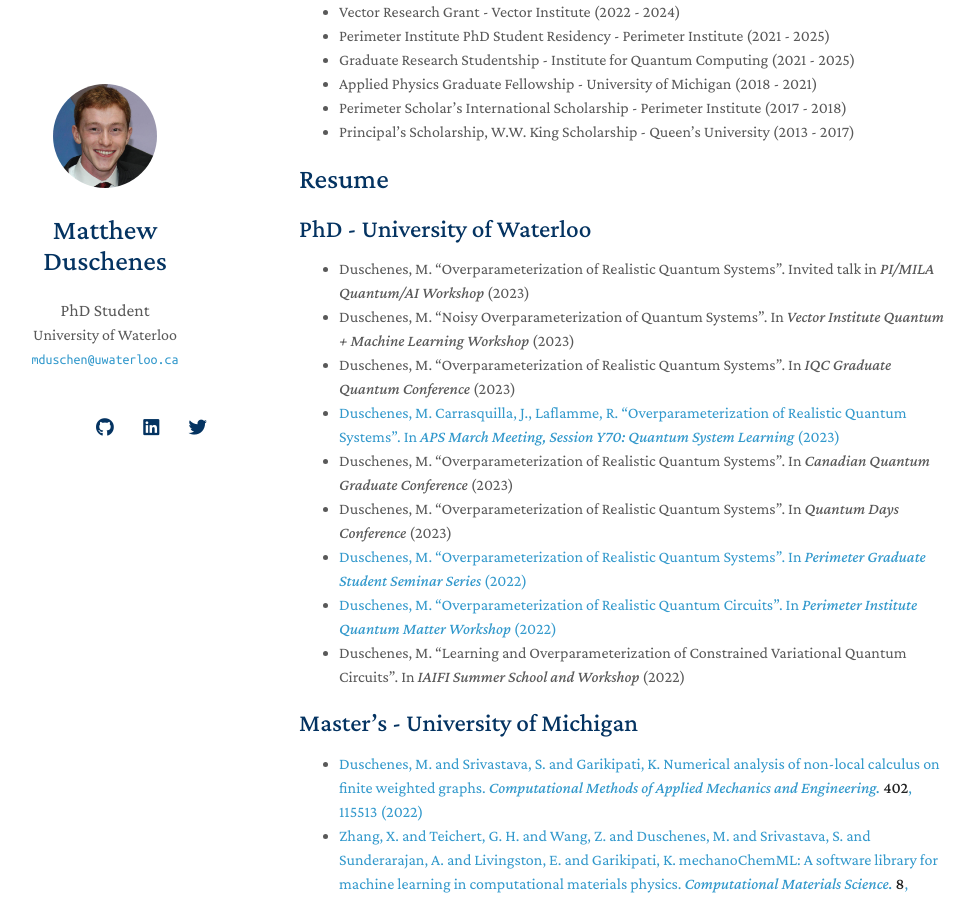
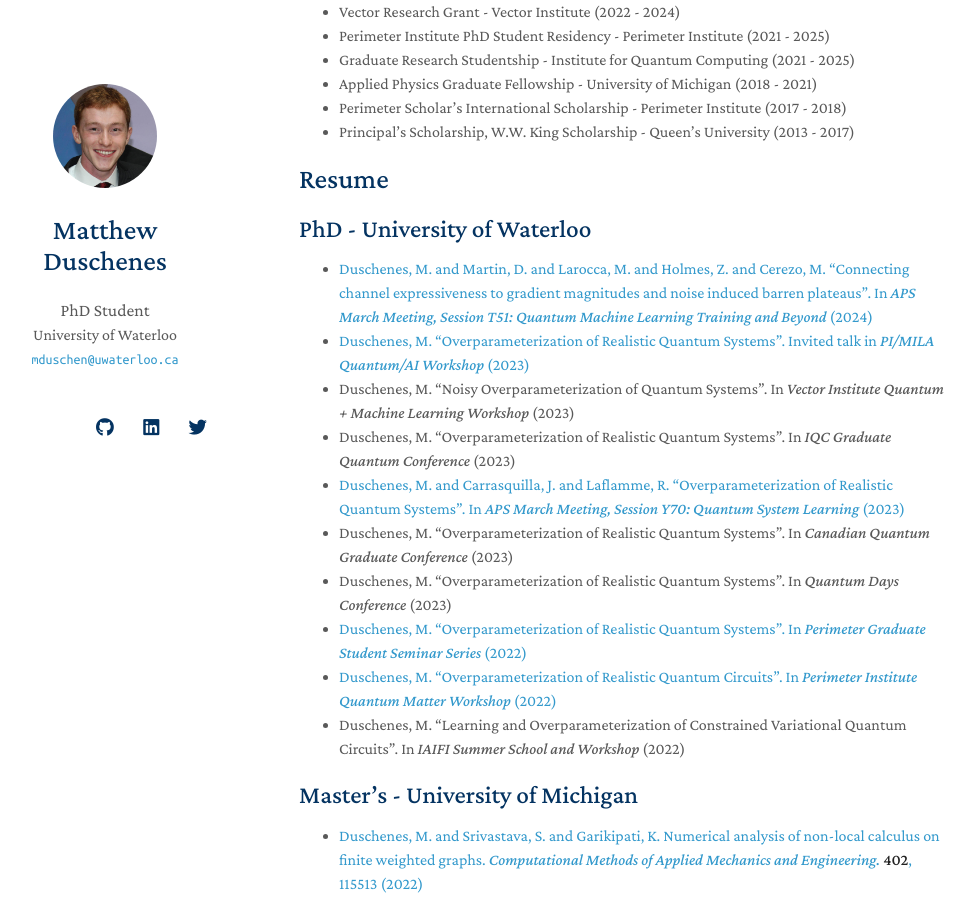
Before and after one commit to mduschenes/mduschenes.github.io, a Jekyll site: the page built from index.md, in a window 1280 px wide and 900 px high, scrolled down 1903 px. Shown: the whole window, without its empty margins (171-1145 px from the left). Built offline with Jekyll 4.4.1, drawn with Linux system fonts in a browser that asks for light colours; nearby versions of some CDN libraries; a style sheet for code colours, icons or effects is not loaded; some of the changed text lies outside the part shown.

Commit message:
new files

```diff
--- a/Gemfile
+++ b/Gemfile
@@ -22,3 +22,5 @@
 gem "csv"
 
 gem 'faraday-retry', '~> 2.2', '>= 2.0.0'
+
+gem 'thin'
--- a/_data/publications.md
+++ b/_data/publications.md
@@ -32,6 +32,9 @@
       {% if link.code %}
       <a href="{{ link.code }}" class="btn btn-sm z-depth-0" role="button" target="_blank" style="font-size:12px;">Code</a>
       {% endif %}
+      {% if link.talk %}
+      <a href="{{ link.talk }}" class="btn btn-sm z-depth-0" role="button" target="_blank" style="font-size:12px;">Talk</a>
+      {% endif %}
       {% if link.page %}
       <a href="{{ link.page }}" class="btn btn-sm z-depth-0" role="button" target="_blank" style="font-size:12px;">Project Page</a>
       {% endif %}
--- a/_data/publications.yml
+++ b/_data/publications.yml
@@ -7,9 +7,10 @@
     doi: https://arxiv.org/abs/2401.05500
     pdf: https://arxiv.org/pdf/2401.05500.pdf
     code: https://github.com/mduschenes/simulation
+    talk: ./assets/data/publications/phd_overparameterization_talk.pdf
     bibtex: ./assets/data/bib/phd_overparameteriztion.txt
     image: ./assets/data/publications/phd_overparameterization.svg
-    notes: Submission to PRX Quantum
+    notes: Submission to PRA
 
   - title: Channel expressivity measures and their operational meaning
     authors: <strong>M. Duschenes</strong>, D. Martin, M. Larocca, Z. Holmes, and M. Cerezo
@@ -18,6 +19,7 @@
     doi:
     pdf:
     code:
+    talk: ./assets/data/publications/phd_expressivity_talk.pdf
     bibtex: ./assets/data/bib/phd_expressivity.txt
     image: ./assets/data/publications/phd_expressivity.svg
     notes: Submission to PRX Quantum
@@ -29,6 +31,7 @@
     doi: https://doi.org/10.1016/j.cma.2022.115513
     pdf: https://arxiv.org/pdf/2205.02206.pdf
     code: https://github.com/sidsriva/graph_calculus
+    talk: ./assets/data/publications/masters_nonlocal_calculus_talk.pdf
     bibtex: ./assets/data/bib/masters_nonlocal_calculus.txt
     image: ./assets/data/publications/masters_nonlocal_calculus.png
 
@@ -38,5 +41,6 @@
     journal: Perimeter Scholar's International Master's Thesis (2018)
     pdf: ./assets/data/publications/masters_psi.pdf
     code: https://github.com/mduschenes/tSNE_Potts
+    talk: ./assets/data/publications/masters_psi_talk.pdf
     bibtex: ./assets/data/bib/masters_psi.txt
     image: ./assets/data/publications/masters_psi.png
--- a/_data/resume.md
+++ b/_data/resume.md
@@ -1,10 +1,11 @@
 # Resume
 
 ## PhD - University of Waterloo
-- Duschenes, M. "Overparameterization of Realistic Quantum Systems". Invited talk in *PI/MILA Quantum/AI Workshop* (2023)
+- [Duschenes, M. and Martin, D. and Larocca, M. and Holmes, Z. and Cerezo, M. "Connecting channel expressiveness to gradient magnitudes and noise induced barren plateaus". In *APS March Meeting, Session T51: Quantum Machine Learning Training and Beyond* (2024)](https://meetings.aps.org/Meeting/MAR24/Session/T51.2)
+- [Duschenes, M. "Overparameterization of Realistic Quantum Systems". Invited talk in *PI/MILA Quantum/AI Workshop* (2023)](assets/data/resume/phd_overparameterization_talk_mila.pdf)
 - Duschenes, M. "Noisy Overparameterization of Quantum Systems". In *Vector Institute Quantum + Machine Learning Workshop* (2023)
 - Duschenes, M. "Overparameterization of Realistic Quantum Systems". In *IQC Graduate Quantum Conference* (2023)
-- [Duschenes, M. Carrasquilla, J., Laflamme, R. "Overparameterization of Realistic Quantum Systems". In *APS March Meeting, Session Y70: Quantum System Learning* (2023)](https://meetings.aps.org/Meeting/MAR23/Session/Y70.5)
+- [Duschenes, M. and Carrasquilla, J. and Laflamme, R. "Overparameterization of Realistic Quantum Systems". In *APS March Meeting, Session Y70: Quantum System Learning* (2023)](https://meetings.aps.org/Meeting/MAR23/Session/Y70.5)
 - Duschenes, M. "Overparameterization of Realistic Quantum Systems". In *Canadian Quantum Graduate Conference* (2023)
 - Duschenes, M. "Overparameterization of Realistic Quantum Systems". In *Quantum Days Conference* (2023)
 - [Duschenes, M. "Overparameterization of Realistic Quantum Systems". In *Perimeter Graduate Student Seminar Series* (2022)](https://pirsa.org/22110060)
```
Also changed, not shown: 5 other files.
